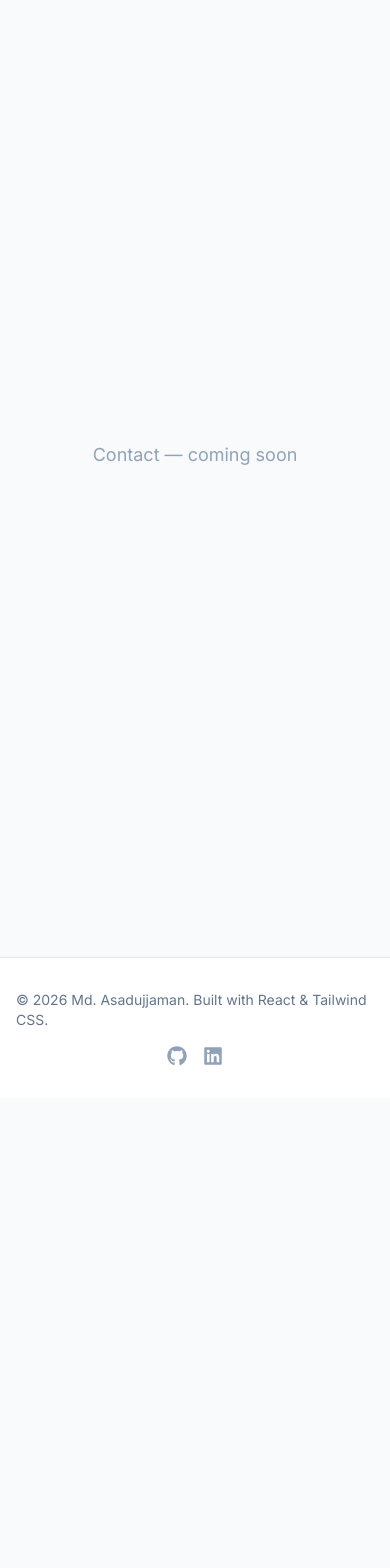
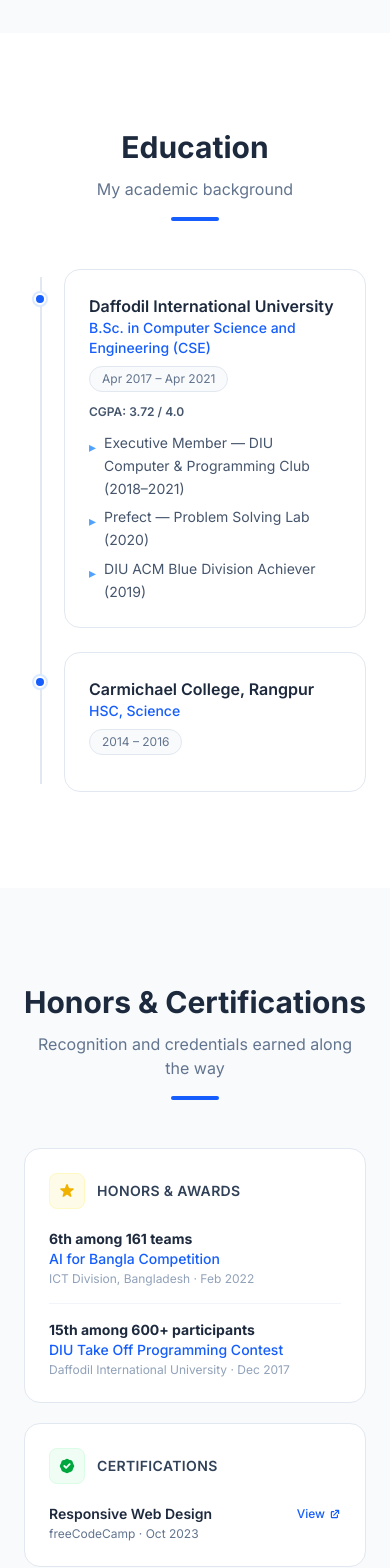
Before and after one commit to Asadujjaman47/asadujjaman47.github.io, a React (Vite) app: page / in a window 390 px wide. Shown: the part 7960-9528 px from the top of the page. Before the commit the page ends 9058 px from the top, so only its background shows below. Built offline with nearby package versions, Linux system fonts and the light colour scheme.

Commit message:
Phase 9: Add Education timeline, Honors & Certifications sections

```diff
--- a/src/App.jsx
+++ b/src/App.jsx
@@ -6,6 +6,8 @@ import Skills from './components/sections/Skills'
 import Experience from './components/sections/Experience'
 import Projects from './components/sections/Projects'
 import Competitive from './components/sections/Competitive'
+import Education from './components/sections/Education'
+import Achievements from './components/sections/Achievements'
 
 export default function App() {
   return (
@@ -25,6 +27,10 @@ export default function App() {
 
         <Competitive />
 
+        <Education />
+
+        <Achievements />
+
         <section id="contact" className="min-h-screen flex items-center justify-center">
           <p className="text-slate-400 text-lg">Contact — coming soon</p>
         </section>
--- /dev/null
+++ b/src/components/sections/Achievements.jsx
@@ -0,0 +1,81 @@
+import { motion } from 'framer-motion'
+import { useInView } from 'react-intersection-observer'
+import { HiStar, HiBadgeCheck, HiExternalLink } from 'react-icons/hi'
+import SectionTitle from '../ui/SectionTitle'
+import { honors, certifications } from '../../data/education'
+
+export default function Achievements() {
+  const { ref, inView } = useInView({ triggerOnce: true, threshold: 0.1 })
+
+  return (
+    <section id="achievements" className="py-24 bg-slate-50">
+      <div className="max-w-4xl mx-auto px-6 sm:px-10 lg:px-16">
+        <SectionTitle
+          title="Honors & Certifications"
+          subtitle="Recognition and credentials earned along the way"
+        />
+
+        <div ref={ref} className="grid grid-cols-1 md:grid-cols-2 gap-5">
+
+          {/* Honors & Awards */}
+          <motion.div
+            initial={{ opacity: 0, y: 20 }}
+            animate={inView ? { opacity: 1, y: 0 } : {}}
+            transition={{ duration: 0.5, delay: 0 }}
+            className="bg-white border border-slate-200 rounded-2xl p-6 hover:shadow-md transition-shadow"
+          >
+            <div className="flex items-center gap-3 mb-5">
+              <div className="w-9 h-9 rounded-lg bg-yellow-50 border border-yellow-100 flex items-center justify-center flex-shrink-0">
+                <HiStar className="text-yellow-500" size={18} />
+              </div>
+              <h3 className="text-sm font-semibold text-slate-700 uppercase tracking-wide">Honors & Awards</h3>
+            </div>
+            <ul className="space-y-4">
+              {honors.map((h, i) => (
+                <li key={i} className="border-b border-slate-100 last:border-0 pb-4 last:pb-0">
+                  <p className="text-sm font-bold text-slate-800">{h.title}</p>
+                  <p className="text-sm text-blue-600 font-medium">{h.event}</p>
+                  <p className="text-xs text-slate-400 mt-0.5">{h.issuer} · {h.date}</p>
+                </li>
+              ))}
+            </ul>
+          </motion.div>
+
+          {/* Certifications */}
+          <motion.div
+            initial={{ opacity: 0, y: 20 }}
+            animate={inView ? { opacity: 1, y: 0 } : {}}
+            transition={{ duration: 0.5, delay: 0.15 }}
+            className="bg-white border border-slate-200 rounded-2xl p-6 hover:shadow-md transition-shadow"
+          >
+            <div className="flex items-center gap-3 mb-5">
+              <div className="w-9 h-9 rounded-lg bg-green-50 border border-green-100 flex items-center justify-center flex-shrink-0">
+                <HiBadgeCheck className="text-green-600" size={18} />
+              </div>
+              <h3 className="text-sm font-semibold text-slate-700 uppercase tracking-wide">Certifications</h3>
+            </div>
+            <ul className="space-y-4">
+              {certifications.map((cert, i) => (
+                <li key={i} className="flex items-start justify-between gap-3">
+                  <div>
+                    <p className="text-sm font-semibold text-slate-800">{cert.name}</p>
+                    <p className="text-xs text-slate-500 mt-0.5">{cert.issuer} · {cert.date}</p>
+                  </div>
+                  <a
+                    href={cert.url}
+                    target="_blank"
+                    rel="noopener noreferrer"
+                    className="flex items-center gap-1 text-xs text-blue-600 hover:text-blue-700 font-medium whitespace-nowrap mt-0.5"
+                  >
+                    View <HiExternalLink size={12} />
+                  </a>
+                </li>
+              ))}
+            </ul>
+          </motion.div>
+
+        </div>
+      </div>
+    </section>
+  )
+}
--- /dev/null
+++ b/src/components/sections/Education.jsx
@@ -0,0 +1,69 @@
+import { motion } from 'framer-motion'
+import { useInView } from 'react-intersection-observer'
+import SectionTitle from '../ui/SectionTitle'
+import { education } from '../../data/education'
+
+function TimelineEntry({ edu, index }) {
+  const { ref, inView } = useInView({ triggerOnce: true, threshold: 0.1 })
+
+  return (
+    <motion.div
+      ref={ref}
+      initial={{ opacity: 0, x: -24 }}
+      animate={inView ? { opacity: 1, x: 0 } : {}}
+      transition={{ duration: 0.5, delay: index * 0.1 }}
+      className="relative pl-10"
+    >
+      <div className="absolute left-4 top-6 -translate-x-1/2 w-3 h-3 rounded-full bg-blue-600 border-2 border-white shadow ring-2 ring-blue-100" />
+
+      <div className="bg-white border border-slate-200 rounded-2xl p-6 hover:shadow-md transition-shadow">
+        <div className="flex flex-wrap items-start justify-between gap-2 mb-3">
+          <div>
+            <h3 className="text-base font-semibold text-slate-800">{edu.institution}</h3>
+            <p className="text-sm text-blue-600 font-medium">{edu.degree}</p>
+          </div>
+          <span className="text-xs text-slate-500 bg-slate-50 border border-slate-200 rounded-full px-3 py-1 whitespace-nowrap">
+            {edu.period}
+          </span>
+        </div>
+
+        {edu.cgpa && (
+          <p className="text-xs font-semibold text-slate-600 mb-3">CGPA: {edu.cgpa}</p>
+        )}
+
+        {edu.achievements.length > 0 && (
+          <ul className="space-y-1.5">
+            {edu.achievements.map((a, i) => (
+              <li key={i} className="flex items-start gap-2 text-sm text-slate-600 leading-relaxed">
+                <span className="text-blue-400 mt-1 flex-shrink-0">▸</span>
+                {a}
+              </li>
+            ))}
+          </ul>
+        )}
+      </div>
+    </motion.div>
+  )
+}
+
+export default function Education() {
+  return (
+    <section id="education" className="py-24 bg-white">
+      <div className="max-w-3xl mx-auto px-6 sm:px-10 lg:px-16">
+        <SectionTitle
+          title="Education"
+          subtitle="My academic background"
+        />
+
+        <div className="relative">
+          <div className="absolute left-4 top-2 bottom-2 w-0.5 bg-slate-200" />
+          <div className="space-y-6">
+            {education.map((edu, i) => (
+              <TimelineEntry key={edu.institution} edu={edu} index={i} />
+            ))}
+          </div>
+        </div>
+      </div>
+    </section>
+  )
+}
--- a/src/data/education.js
+++ b/src/data/education.js
@@ -2,13 +2,43 @@ export const education = [
   {
     institution: 'Daffodil International University',
     degree: 'B.Sc. in Computer Science and Engineering (CSE)',
-    period: '2017 – 2021',
-    note: 'Executive Member — Computer Programming Club',
+    period: 'Apr 2017 – Apr 2021',
+    cgpa: '3.72 / 4.0',
+    achievements: [
+      'Executive Member — DIU Computer & Programming Club (2018–2021)',
+      'Prefect — Problem Solving Lab (2020)',
+      'DIU ACM Blue Division Achiever (2019)',
+    ],
   },
   {
     institution: 'Carmichael College, Rangpur',
     degree: 'HSC, Science',
-    period: '2017',
-    note: null,
+    period: '2014 – 2016',
+    cgpa: null,
+    achievements: [],
   },
 ]
+
+export const honors = [
+  {
+    title: '6th among 161 teams',
+    event: 'AI for Bangla Competition',
+    issuer: 'ICT Division, Bangladesh',
+    date: 'Feb 2022',
+  },
+  {
+    title: '15th among 600+ participants',
+    event: 'DIU Take Off Programming Contest',
+    issuer: 'Daffodil International University',
+    date: 'Dec 2017',
+  },
+]
+
+export const certifications = [
+  {
+    name: 'Responsive Web Design',
+    issuer: 'freeCodeCamp',
+    date: 'Oct 2023',
+    url: 'https://www.freecodecamp.org/certification/Asad47/responsive-web-design',
+  },
+]
```
